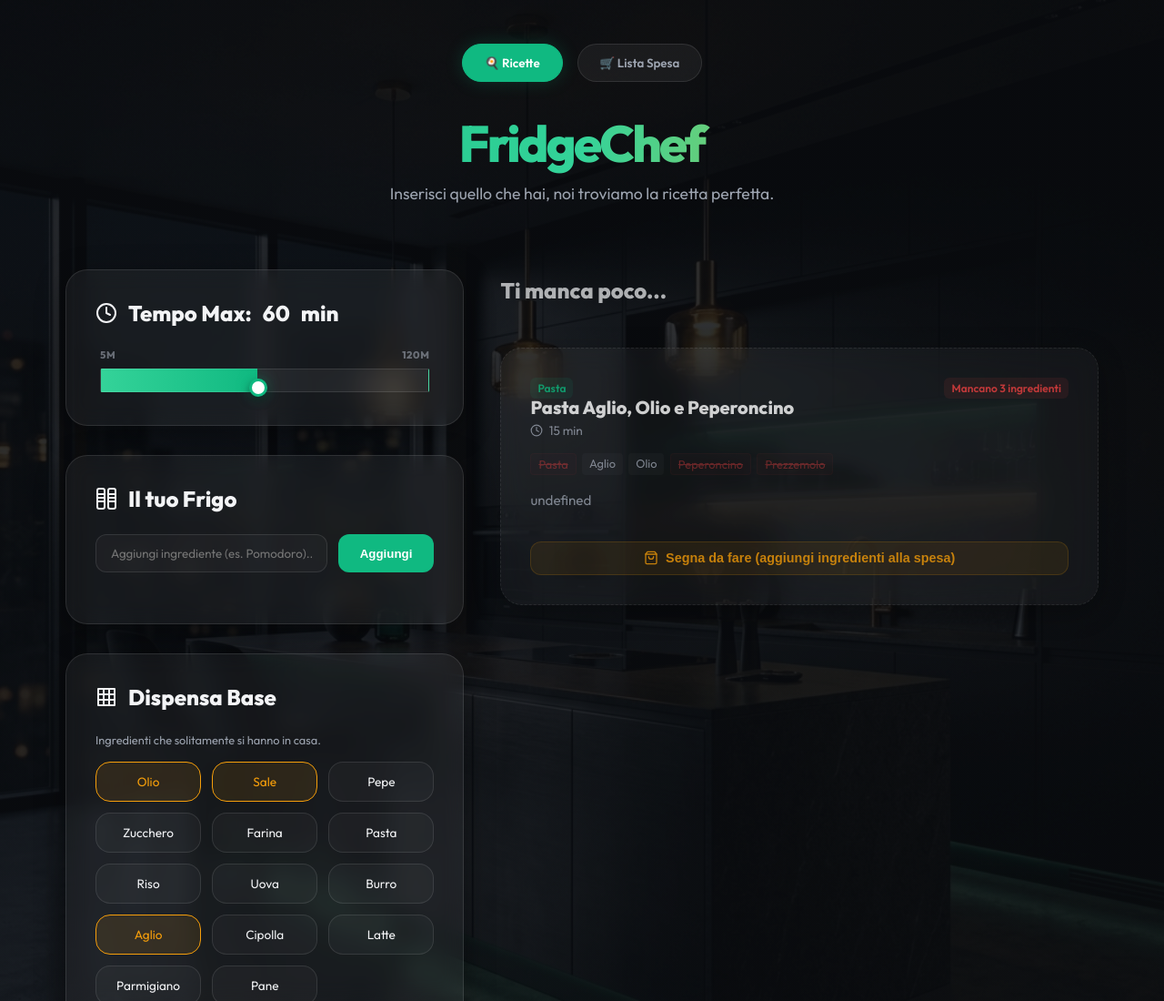
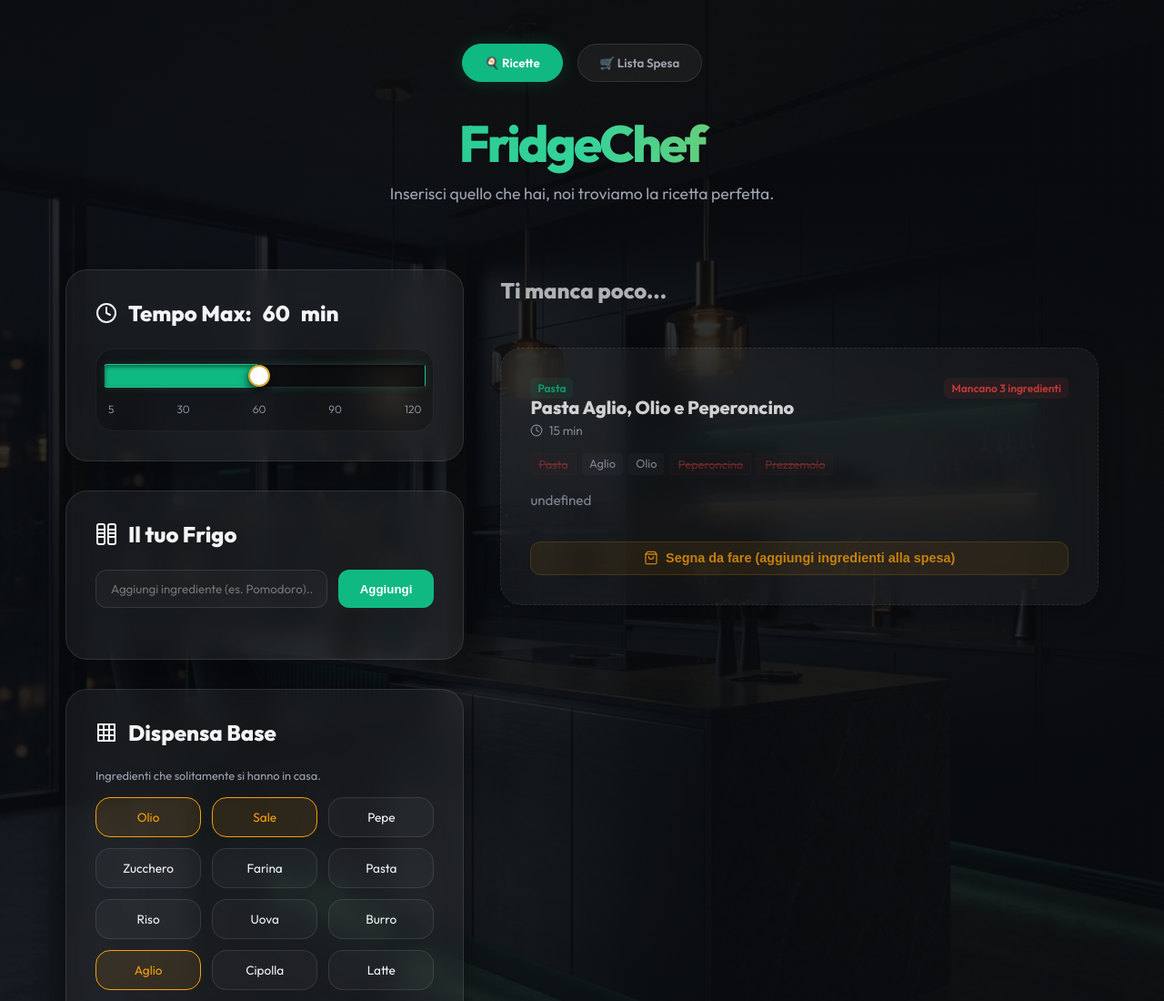
Before and after one commit to simo-hue/Vibe-coding-con-Mia, a website built with Vite: page index.html in a window 1280 px wide. Shown: the top 1100 px of the page at 91% size. Built offline with nearby package versions, Linux system fonts and the light colour scheme.

Commit message:
style: implement Gourmet Dial slider (Option B) with inset track, bronze-edged milky thumb, and elegant labels

```diff
--- a/index.html
+++ b/index.html
@@ -30,11 +30,14 @@
               Tempo Max: <span id="time-val">60</span> min
             </h2>
             <div class="slider-container" style="margin-top: 1.5rem;">
+              <input type="range" id="time-slider" min="5" max="120" step="5" value="60">
               <div class="slider-labels">
-                <span>5m</span>
-                <span>120m</span>
+                <span>5</span>
+                <span>30</span>
+                <span>60</span>
+                <span>90</span>
+                <span>120</span>
               </div>
-              <input type="range" id="time-slider" min="5" max="120" step="5" value="60">
             </div>
           </div>
 
--- a/src/main.js
+++ b/src/main.js
@@ -69,11 +69,14 @@ function updateSliderTrack() {
   const val = timeSlider.value;
   const percentage = ((val - min) / (max - min)) * 100;
 
-  // Professional gradient: slightly lighter at the start, primary at the thumb
+  // Gourmet Dial: Vibrant primary fill with inner depth
   timeSlider.style.background = `linear-gradient(to right,
-    #34d399 0%,
+    var(--primary-color) 0%,
     var(--primary-color) ${percentage}%,
-    rgba(255, 255, 255, 0.05) ${percentage}%)`;
+    rgba(0, 0, 0, 0.3) ${percentage}%)`;
+
+  // Add reflecting glow based on percentage
+  timeSlider.style.boxShadow = `inset 0 2px 4px rgba(0, 0, 0, 0.5), 0 0 ${percentage/5}px var(--primary-glow)`;
 }
 
 // Init
--- a/src/style.css
+++ b/src/style.css
@@ -8,6 +8,7 @@
   --text-main: #f3f4f6;
   --text-muted: #9ca3af;
   --font-family: 'Outfit', sans-serif;
+  --accent-bronze: #d4af37;
   --transition: all 0.3s cubic-bezier(0.4, 0, 0.2, 1);
 }
 
@@ -355,67 +356,66 @@ button.primary:hover {
   transform: scale(1.1);
 }
 
-/* Professional Range Slider Styling */
+/* Gourmet Dial Range Slider Styling (Proposta B) */
 .slider-container {
   width: 100%;
-  padding: 0 5px;
+  padding: 1rem 0.5rem;
+  background: rgba(0, 0, 0, 0.2);
+  border-radius: 20px;
+  border: 1px solid rgba(255, 255, 255, 0.05);
 }
 
 .slider-labels {
   display: flex;
   justify-content: space-between;
-  margin-bottom: 8px;
-  font-size: 0.7rem;
-  font-weight: 700;
-  text-transform: uppercase;
-  letter-spacing: 0.05em;
+  margin-top: 12px;
+  padding: 0 5px;
+  font-size: 0.75rem;
+  font-weight: 300;
   color: var(--text-muted);
-  opacity: 0.6;
+  font-family: 'Outfit', sans-serif;
 }
 
 input[type=range] {
   -webkit-appearance: none;
   width: 100%;
-  height: 4px;
-  background: rgba(255, 255, 255, 0.05);
-  border-radius: 2px;
+  height: 8px;
+  background: rgba(0, 0, 0, 0.3);
+  border-radius: 4px;
+  box-shadow: inset 0 2px 4px rgba(0, 0, 0, 0.5), 0 1px 1px rgba(255, 255, 255, 0.05);
   outline: none;
   cursor: pointer;
   transition: var(--transition);
 }
 
-/* Custom Fill logic handled via JS background linear-gradient */
-
 input[type=range]::-webkit-slider-thumb {
   -webkit-appearance: none;
   appearance: none;
-  width: 20px;
-  height: 20px;
-  background: white;
-  border: 3px solid var(--primary-color);
+  width: 24px;
+  height: 24px;
+  background: #fdfdfd; /* Milky white */
+  border: 2px solid var(--accent-bronze);
   border-radius: 50%;
   cursor: pointer;
-  box-shadow: 0 0 15px rgba(16, 185, 129, 0.4), 0 4px 10px rgba(0, 0, 0, 0.5);
-  transition: all 0.2s ease;
-  margin-top: 0; /* Align with track */
+  box-shadow: 0 4px 10px rgba(0, 0, 0, 0.8), inset 0 2px 2px rgba(255, 255, 255, 0.5);
+  transition: transform 0.2s cubic-bezier(0.175, 0.885, 0.32, 1.275);
+  margin-top: -8px; /* Correct alignment for 8px track */
 }
 
 input[type=range]:hover::-webkit-slider-thumb {
-  transform: scale(1.1);
-  box-shadow: 0 0 20px rgba(16, 185, 129, 0.6), 0 6px 12px rgba(0, 0, 0, 0.6);
+  transform: scale(1.15) rotate(5deg);
 }
 
 input[type=range]:active::-webkit-slider-thumb {
   transform: scale(0.95);
-  background: var(--primary-color);
-  border-color: white;
+  box-shadow: 0 2px 5px rgba(0, 0, 0, 0.9);
 }
 
 input[type=range]::-webkit-slider-runnable-track {
   width: 100%;
-  height: 4px;
+  height: 8px;
   cursor: pointer;
-  background: transparent; /* Fill handled by input background */
+  background: transparent;
   border: none;
 }
 
```
